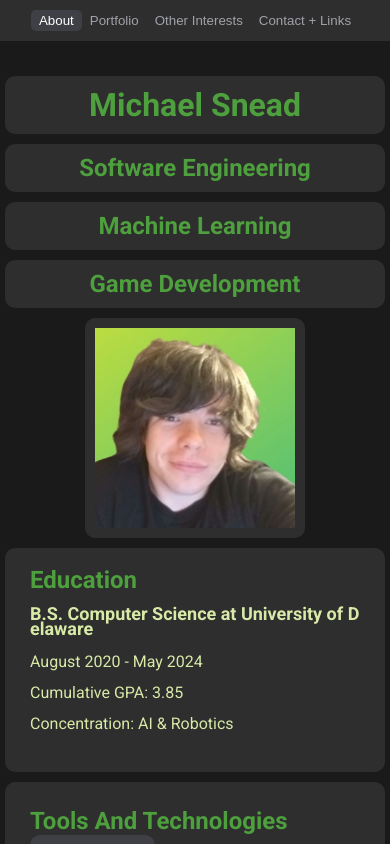
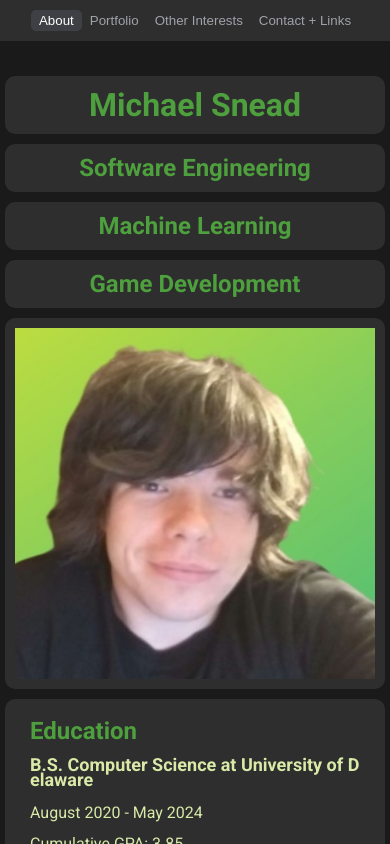
Before and after one commit to ydnamjs/personal-website, a React (Create React App) app: page / in a window 390 px wide. Shown: the top 844 px of the page. Built offline with nearby package versions, Linux system fonts and the light colour scheme.

Commit message:
Made about me picture responsive for narrower screens

```diff
--- a/src/pages/about-me/AboutMe.css
+++ b/src/pages/about-me/AboutMe.css
@@ -3,6 +3,12 @@
 	flex-direction: row;
 	flex-wrap: wrap;
 	justify-content: center;
+}
+
+@media (max-width: 750px) {
+	.about-me--middle-row {
+		flex-direction: column;
+	}
 }
 
 .about-me-section {
@@ -15,7 +21,7 @@
 	margin: 0;
 }
 
-.about-me--interests {
+.about-me--interest {
 	text-align: center;
 	flex-grow: 1;
 	animation: slidedown 0.5s forwards;
--- a/src/pages/about-me/AboutMe.tsx
+++ b/src/pages/about-me/AboutMe.tsx
@@ -12,13 +12,13 @@ export function AboutMe() {
 		<div className="page">
 			<NameHeader></NameHeader>
 			<div className="about-me--middle-row">
-				<div className="panel about-me--interests about-me-section">
+				<div className="panel about-me--interest about-me-section">
 					<h2>Software Engineering</h2>
 				</div>
-				<div className="panel about-me--interests about-me-section">
+				<div className="panel about-me--interest about-me-section">
 					<h2>Machine Learning</h2>
 				</div>
-				<div className="panel about-me--interests about-me-section">
+				<div className="panel about-me--interest about-me-section">
 					<h2>Game Development</h2>
 				</div>
 			</div>
--- a/src/pages/about-me/pieces/Picture.css
+++ b/src/pages/about-me/pieces/Picture.css
@@ -4,3 +4,10 @@
 	animation: slideright 0.5s forwards;
 	padding: 10px;
 }
+
+@media (max-width: 750px) {
+	.picture-section {
+		max-height: none;
+		height: 90vw;
+	}
+}
```
